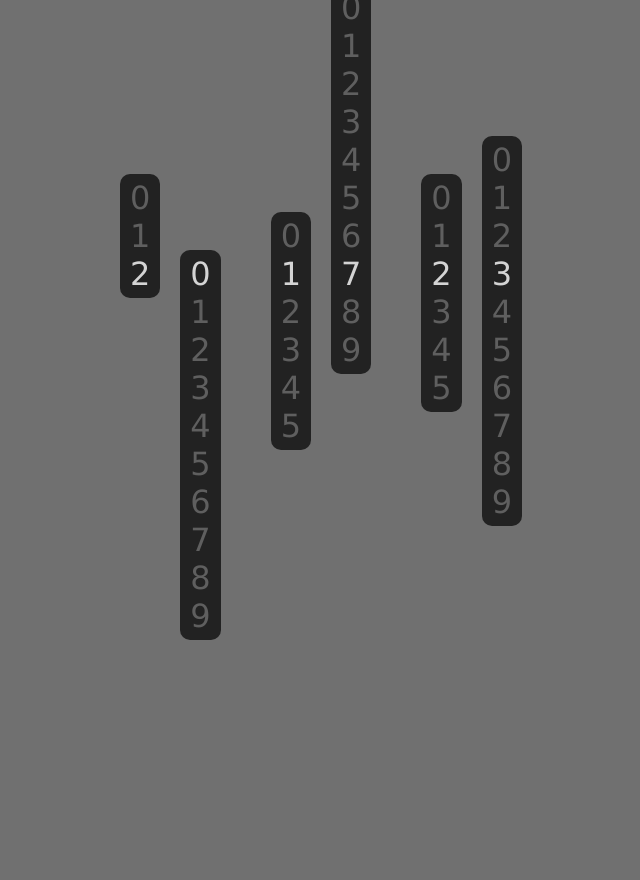
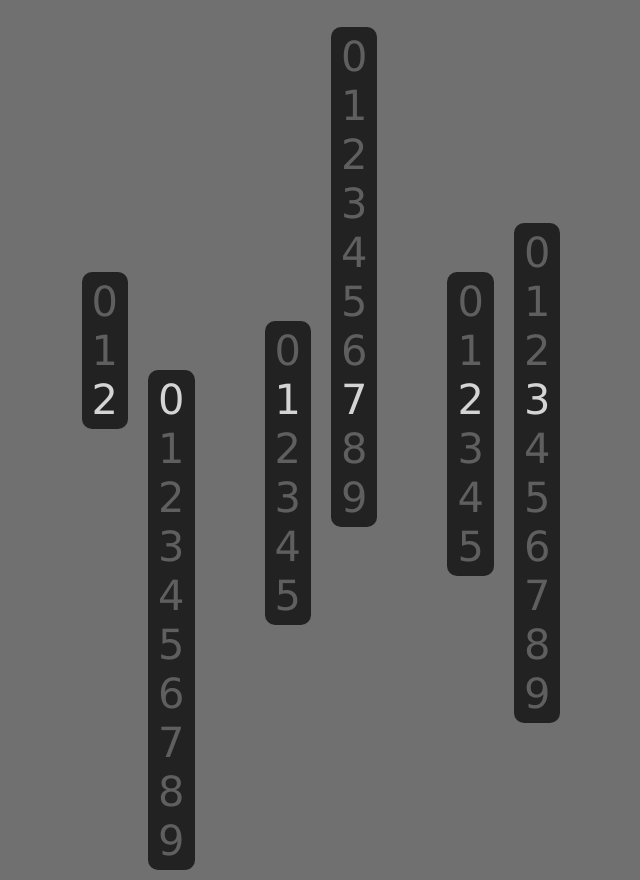
Before and after one commit to LaloFl/clock-js, a website: page src/index.html in a window 1280 px wide. Shown: the whole page, without its empty margins (319-959 px from the left). Before the commit the page ends 800 px from the top, so only its background shows below. Drawn offline with Linux system fonts and the light colour scheme.

Commit message:
mobile first design

```diff
--- a/src/index.css
+++ b/src/index.css
@@ -4,17 +4,18 @@ body {
     height: 100vh;
     background-color: rgb(112, 112, 112);
     font-family: 'Lucida Sans', 'Lucida Sans Regular', 'Lucida Grande', 'Lucida Sans Unicode', Geneva, Verdana, sans-serif;
+    overflow: hidden;
 }
 .main-container{
     display: flex;
     flex-wrap: wrap;
     justify-content: center;
     position: relative;
-    top: 30%;
+    top: 45%;
 }
 
 .numberbox{
-    margin: 10px;
+    margin: 1vw;
     padding: 5px;
     height: fit-content;
     background-color: #222222;
@@ -26,7 +27,7 @@ body {
 
 .number {
     color: #5f5f5f;
-    font-size: 2rem;
+    font-size: 5vw;
 }
 
 .selected {
@@ -34,7 +35,7 @@ body {
 }
 
 #box2, #box4 {
-    margin-right: 40px;
+    margin-right: 8vw;
 }
 
 .animation {
@@ -49,3 +50,33 @@ body {
         transform: translateY(-38px);
     }
 }
+
+@media (min-width: 800px) {
+    #box2, #box4 {
+        margin-right: 60px;
+    }
+    .number {
+        color: #5f5f5f;
+        font-size: 2.6rem;
+    }
+    .selected {
+        color: #d4d4d4;
+    }
+    .main-container{
+        display: flex;
+        flex-wrap: wrap;
+        justify-content: center;
+        position: relative;
+        top: 45%;
+    }
+    .numberbox{
+        margin: 10px;
+        padding: 5px;
+        height: fit-content;
+        background-color: #222222;
+        border-radius: 10px;
+        padding-left: 10px;
+        padding-right: 10px;
+        position: relative;
+    }
+}
```
